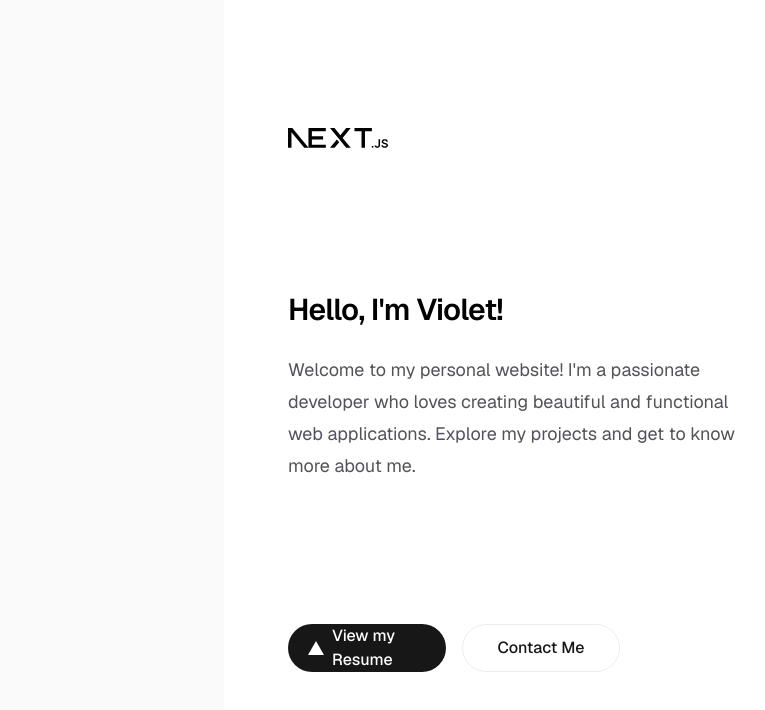
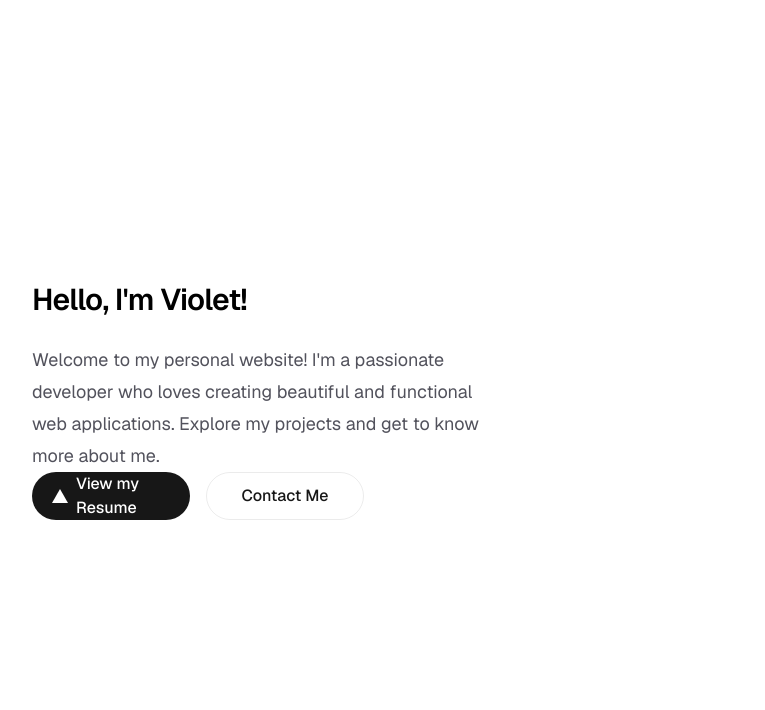
Before and after one commit to vi0letchen/violet-portfolio, a Next.js app: page / in a window 1280 px wide. Shown: the top 710 px of the page, without its empty margins (32-797 px from the left). Built offline with nearby package versions, Linux system fonts and the light colour scheme.

Commit message:
style:paddings

```diff
--- a/src/app/page.js
+++ b/src/app/page.js
@@ -2,17 +2,10 @@ import Image from "next/image";
 
 export default function Home() {
   return (
-    <div className="flex min-h-screen items-center justify-center bg-zinc-50 font-sans dark:bg-black">
-      <main className="flex min-h-screen w-full max-w-3xl flex-col items-center justify-between py-32 px-16 bg-white dark:bg-black sm:items-start">
-        <Image
-          className="dark:invert"
-          src="/next.svg"
-          alt="Next.js logo"
-          width={100}
-          height={20}
-          priority
-        />
-        <div className="flex flex-col items-center gap-6 text-center sm:items-start sm:text-left">
+    <div className="flex min-h-screen justify-start bg-zinc-50 font-sans dark:bg-black">
+      <main className="flex min-h-screen w-full flex-col justify-center py-32 px-16 bg-white dark:bg-black">
+
+        <div className="flex flex-col gap-6 items-start text-left">
           <h1 className="max-w-xs text-3xl font-semibold leading-10 tracking-tight text-black dark:text-zinc-50">
             Hello, I'm Violet!
           </h1>
@@ -22,7 +15,7 @@ export default function Home() {
             projects and get to know more about me.
           </p>
         </div>
-        <div className="flex flex-col gap-4 text-base font-medium sm:flex-row">
+        <div className="flex flex-col sm:flex-row items-start gap-4 text-base font-medium ">
           <a
             className="flex h-12 w-full items-center justify-center gap-2 rounded-full bg-foreground px-5 text-background transition-colors hover:bg-[#383838] dark:hover:bg-[#ccc] md:w-[158px]"
             href="/resume.pdf"
```
